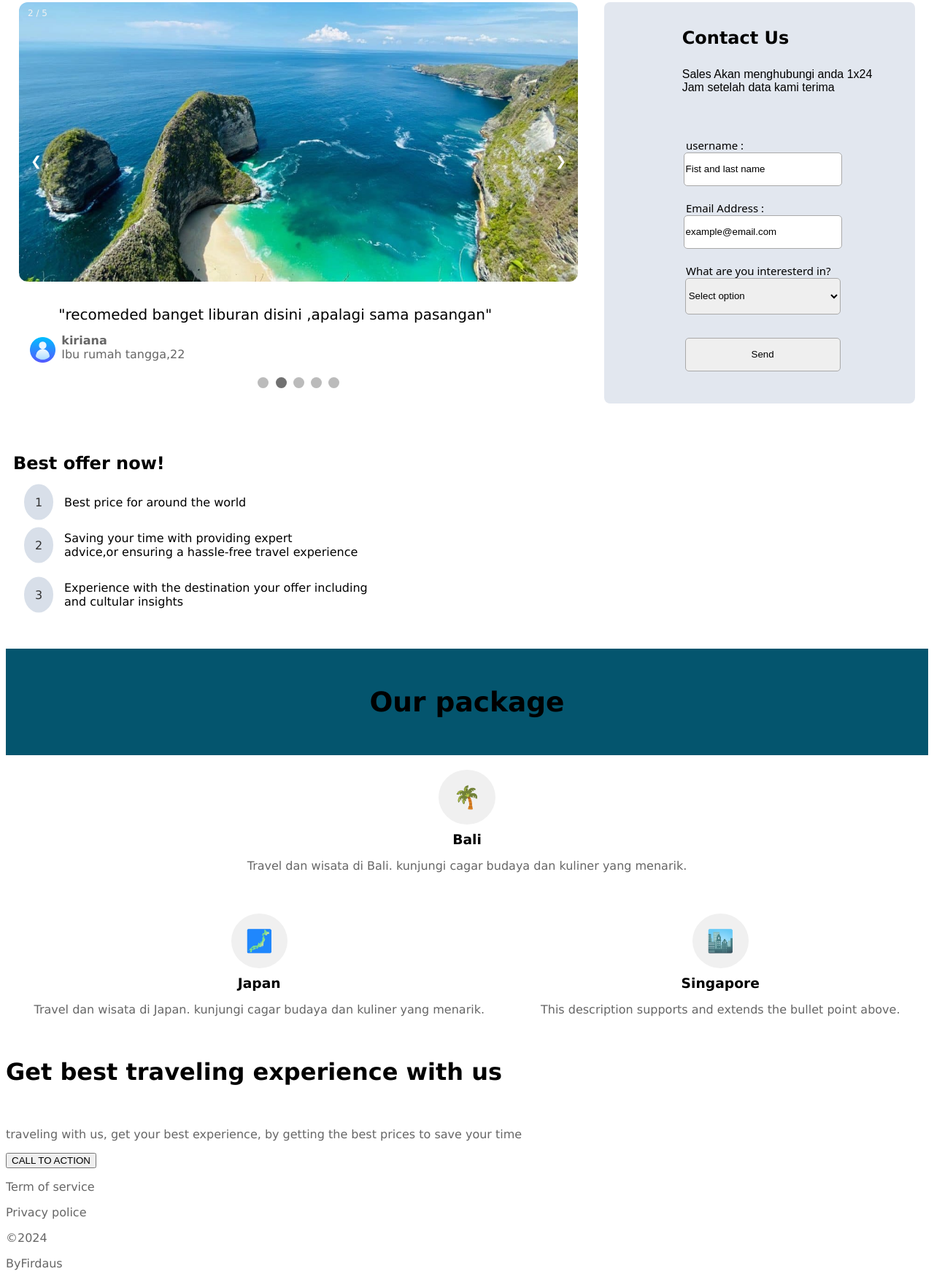
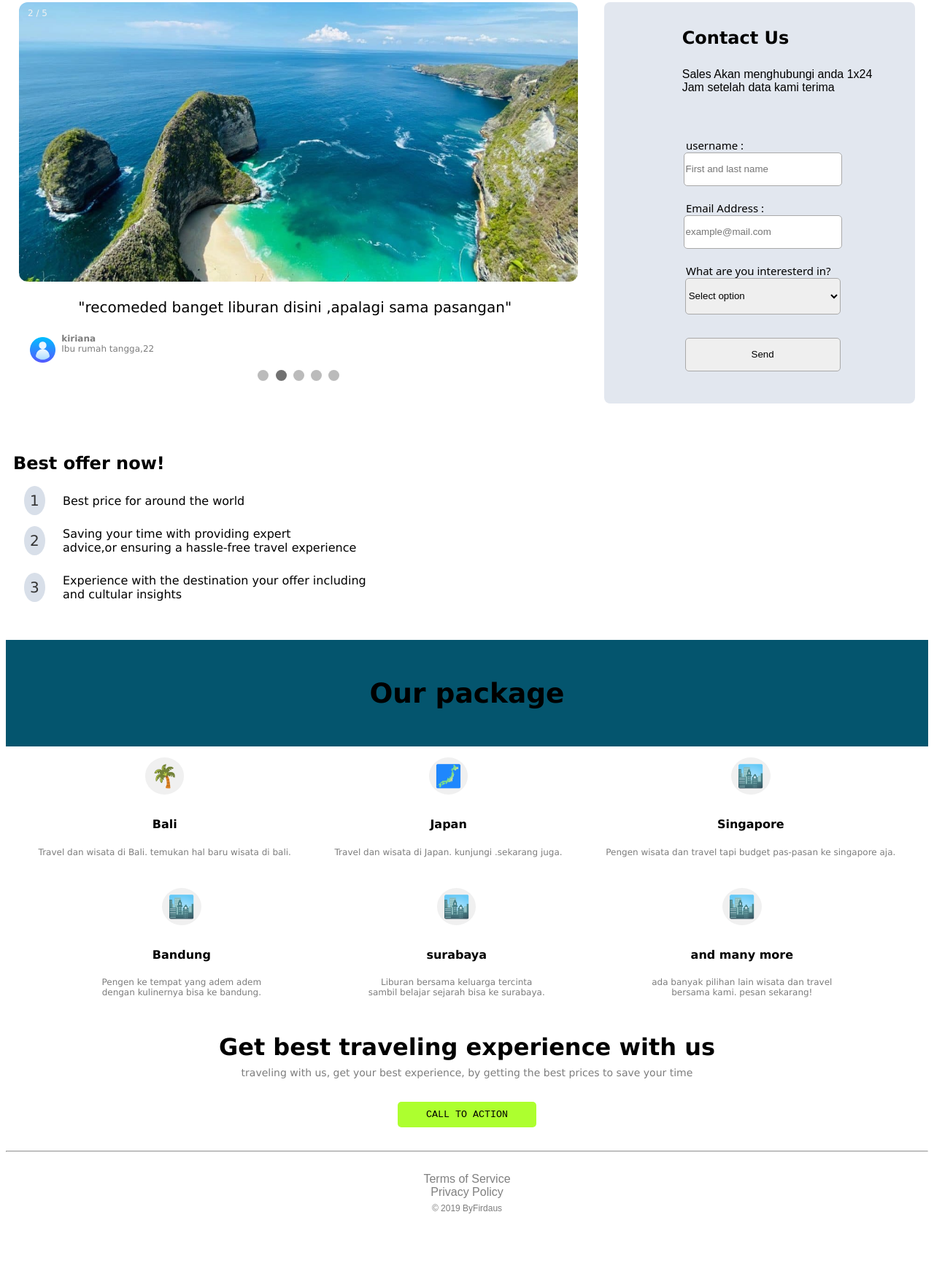
Before and after one commit to revou-fundamental-course/29-apr-24-MFirdausA, a plain HTML site: page index.html in a window 1280 px wide. Shown: the part 211-1968 px from the top of the page at 73% size. After the commit the page ends 1914 px from the top, so only its background shows below. Drawn offline with Linux system fonts and the light colour scheme.

Commit message:
add feature and style

```diff
--- a/css/style.css
+++ b/css/style.css
@@ -24,6 +24,15 @@
 
 }
 
+@media only screen and (max-width:480px) {
+    .nav-bar{
+        flex-direction: column;
+        margin-left: auto;
+        display: flex;
+    }
+
+}
+
 .content-header {
     text-align: center;
 }
@@ -38,6 +47,13 @@
 
 .main-content {
     display: flex;
+
+}
+
+@media only screen and (max-width:480px) {
+    .main-content{
+        flex-direction: column;
+    }
 
 }
 
@@ -60,6 +76,13 @@
     background-color: #d8dfe9bc;
     border: white;
     border-radius: 8px;
+
+}
+@media only screen and (max-width:480px) {
+    .item-right{
+    flex: auto;
+    justify-content: center;
+    }
 
 }
 
@@ -100,7 +123,7 @@
     border: 1px solid darkgrey;
 }
 
-#interests-opt {
+#optionForm {
     height: 50px;
     width: 50%;
     margin-left: 8px;
@@ -116,7 +139,9 @@
     border-radius: 5px;
     border: 1px solid darkgrey;
 }
-
+.send-form-btn>button:hover{
+    background-color: rgb(107, 107, 107);
+}
 /* start slide */
 * {
     box-sizing: border-box;
@@ -142,34 +167,6 @@ img {
     position: relative;
     margin: auto;
 }
-
-.prev,
-.next {
-    cursor: pointer;
-    position: absolute;
-    top: 50%;
-    width: auto;
-    padding: 16px;
-    margin-top: -55px;
-    color: white;
-    font-weight: bold;
-    font-size: 18px;
-    transition: 0.6s ease;
-    border-radius: 0 3px 3px 0;
-}
-
-/* Position the "next button" to the right */
-.next {
-    right: 0;
-    border-radius: 3px 0 0 3px;
-}
-
-/* On hover, add a black background color with a little bit see-through */
-.prev:hover,
-.next:hover {
-    background-color: rgba(0, 0, 0, 0.8);
-}
-
 /* Caption text */
 .text {
     color: #000000;
@@ -253,10 +250,12 @@ img {
 }
 
 #testimoni {
+    display: flex;
+    justify-content: center;
     text-align: center;
     margin-top: 70px;
     margin: 32px;
-    margin-left: -32px;
+    margin-left: -5px;
     flex: auto;
 }
 
@@ -276,8 +275,9 @@ img {
 }
 
 .features-list li {
-    border-radius: 50%;
-    padding: 10px;
+    border-radius: 100%;
+    border-top-width: -20px;
+    padding: 8px;
     margin: 10px 0;
     position: relative;
     margin-left: 20px;
@@ -292,9 +292,12 @@ img {
     left: -45px;
     top: 50%;
     transform: translateY(-50%);
-    padding: 15px;
+    padding: 10px;
+    background-color: #D8DFE9;
     border-radius: 50%;
-    background-color: #D8DFE9;
+    display: inline-block;
+    padding: 8px;
+    font-size: 20px;
 }
 
 /* end-list benefit */
@@ -315,21 +318,26 @@ img {
 
 .destination-container {
     display: flex;
-    justify-content: space-around;
+    flex-direction: row;
+    justify-content: space-evenly;
     flex-wrap: wrap;
 }
 
 .destination {
     text-align: center;
-    margin: 20px;
+    margin: 15px;
+    justify-content: space-between;
 }
 
 .icon {
     background-color: #f0f0f0;
     border-radius: 50%;
     display: inline-block;
-    padding: 20px;
+    padding: 8px;
+    margin: 0 auto 10px;
     font-size: 30px;
+    justify-content: center;
+    align-items: center;
 }
 
 h3 {
@@ -337,5 +345,62 @@ h3 {
 }
 
 p {
-    color: #666;
+    color: #7d7d7d;
+    font-size: 12px;
 }
+
+/* end destination */
+
+/* start footer */
+.closing-headline{
+    text-align: center;
+}
+.closing-headline>p{
+    margin-top: -32px;
+    font-size: 14px;
+}
+.end-content>.btn-cta>button{
+    width: 15%;
+    padding-top: 10px;
+    padding-bottom: 10px;
+    border-radius: 5px;
+    background-color: greenyellow;
+    font-family: monospace;
+    border: none;
+}
+a:link{
+    text-decoration: none;
+}
+.end-content>.btn-cta>button>a{
+    color: #000000;
+}
+div.btn-cta{
+    margin-top: 32px;
+    margin-bottom: 32px ;
+    display: flex;
+    justify-content: center;
+}
+.btn-cta>button:hover{
+    background-color: rgb(5, 247, 74);
+}
+div.copyright{
+    display: flex;
+    justify-content: center;
+}
+.copyright p{
+    text-align: center;
+    margin-top: -12px;
+
+}
+.copyright {
+    display: flex;
+    flex-direction: column;
+    align-items: center;
+    font-family: Arial, sans-serif;
+    color: grey;
+    background-color: white;
+    padding: 20px;
+}
+.footer-link{
+    margin: 5px-;
+}
--- a/index.html
+++ b/index.html
@@ -16,6 +16,7 @@
             <button id="home-btn" class="active" href="#home">Home</button>
             <button href="#news">Our package</button>
             <button href="#contact">Call Us</button>
+
         </nav>
     </header>
     <hr>
@@ -29,7 +30,7 @@
     <!-- end header -->
 
     <!-- start main content -->
-    <section class="main-content">
+    <section id="fillform" class="main-content">
 
         <!-- left-start content -->
         <!-- start autoslide show -->
@@ -96,8 +97,6 @@
                             Content creator,25</p>
                     </div>
                 </div>
-                <a class="prev" onclick="plusSlides(-1)">❮</a>
-                <a class="next" onclick="plusSlides(1)">❯</a>
             </div>
             <div class="grup-dot">
                 <span class="dot"></span>
@@ -120,17 +119,17 @@
             </header>
 
             <section class="item-form">
-                <label for="username">username :</label>
+                <label for="form-username">username :</label>
                 <br>
-                <input type="text" name="username" id="username" value="Fist and last name">
+                <input type="text" id="form-username" placeholder="First and last name" !required >
                 <br>
-                <label for="email">Email Address :</label>
+                <label for="formEmail">Email Address :</label>
                 <br>
-                <input type="text" name="email" id="username" value="example@email.com">
+                <input type="email" id="formEmail" placeholder="example@mail.com" !required  >
                 <br>
-                <label for="interests-opt">What are you interesterd in?</label>
+                <label for="optionForm">What are you interesterd in?</label>
                 <br>
-                <select id="interests-opt">
+                <select id="optionForm" >
                     <option value="" disabled selected>Select option</option>
                     <option value="option1">Bali</option>
                     <option value="option2">japan</option>
@@ -160,43 +159,64 @@
     <section class="our-package-content">
         <h1>Our package</h1>
     </section>
-    <section>
-        <div class="destination-container">
-            <div class="destination">
-                <div class="icon">🌴</div>
-                <h3>Bali</h3>
-                <p>Travel dan wisata di Bali. kunjungi cagar budaya dan kuliner yang menarik.</p>
+        <section class="package-tour">
+            <div class="destination-container">
+                <div class="destination">
+                    <div class="icon">🌴</div>
+                    <h4>Bali</h4>
+                    <p>Travel dan wisata di Bali. temukan hal baru wisata di bali.</p>
             </div>
             <div class="destination">
                 <div class="icon">🗾</div>
-                <h3>Japan</h3>
-                <p>Travel dan wisata di Japan. kunjungi cagar budaya dan kuliner yang menarik.</p>
+                <h4>Japan</h4>
+                <p>Travel dan wisata di Japan. kunjungi .sekarang juga.</p>
             </div>
             <div class="destination">
                 <div class="icon">🏙️</div>
-                <h3>Singapore</h3>
-                <p>This description supports and extends the bullet point above.</p>
+                <h4>Singapore</h4>
+                <p>Pengen wisata dan travel tapi budget pas-pasan ke singapore aja. </p>
+            </div>
+            <div class="destination">
+                <div class="icon">🏙️</div>
+                <h4>Bandung</h4>
+                <p>Pengen ke tempat yang adem adem <br> dengan kulinernya bisa ke bandung. </p>
+            </div>
+            <div class="destination">
+                <div class="icon">🏙️</div>
+                <h4>surabaya</h4>
+                <p>Liburan bersama keluarga tercinta <br> sambil belajar sejarah bisa ke surabaya.</p>
+            </div>
+            <div class="destination">
+                <div class="icon">🏙️</div>
+                <h4>and many more</h4>
+                <p>ada banyak pilihan lain wisata dan travel <br> bersama kami. pesan sekarang!</p>
             </div>
             <!-- Add more destinations as needed -->
         </div>
     </section>
-    <footer>
+    <footer class="end-content">
         <div class="closing-headline">
             <h1>Get best traveling experience with us</h1><br>
             <p>traveling with us, get your best experience, by
             getting the best prices to save your time</p>
         </div>
-        <div class="input-form-btn">
+        <div class="btn-cta">
             <button type="button">CALL TO ACTION</button>
         </div>
-        <div class="copyright"></div>
-        <p>Term of service</p> <p>Privacy police</p>
-        <p>©2024</p> <p>ByFirdaus</p>
+
+        <hr>
+        <div class="copyright">
+            <a class="footer-link">Terms of Service</a>
+            <a class="footer-link">Privacy Policy</a>
+            <br>
+        <div class="copyright-by">
+            <p>© 2019  ByFirdaus</p>
+        </div>
+
+        </div>
 
     </footer>
 
-
-    <script src="js/script.js"></script>
 </body>
-
+<script src="js/script.js"></script>
 </html>
--- a/js/script.js
+++ b/js/script.js
@@ -1,22 +1,70 @@
-// ini js
+// form-validation
+function validation() {
+    let username = document.getElementById('form-username').value;
+    let email = document.getElementById('formEmail').value;
+    let interest = document.getElementById('optionForm').value;
+    console.log(username);
+    console.log(email);
+    console.log(interest);
+    if (username == '' || username == null) {
+        document.getElementById('form-username').style.border = '1px solid red';
+        alert('Username anda kosong, periksa kembali');
+    } else {
 
-function validation() {
-    console.log("good")
+    }
+    if (email == '' || email == null) {
+        document.getElementById('formEmail').style.border = '1px solid red';
+        alert('Email anda kosong, periksa kembali');
+
+    } else {
+        if (!isValidEmail(email)) {
+            alert("Email anda tidak valid!, periksa kembali");
+            return false;
+        }
+    }
+
+    if (interest == '' || interest == null) {
+        document.getElementById('optionForm').style.border = '1px solid red';
+        alert('Option anda kosong, periksa kembali');
+    } else {
+
+    }
+}
+// send button
+document.getElementById('send-btn').addEventListener('click', () => validation())
+// validation email
+function isValidEmail(email) {
+    var emailPattern = /^[^\s@]+@[^\s@]+\.[^\s@]+$/;
+    return emailPattern.test(email);
 }
 
-document.getElementById('send-btn').addEventListener('click', () => validation())
+//send to local storage
+function sendContact() {
+    let username = document.getElementById('form-username').value;
+    let email = document.getElementById('formEmail').value;
+    let interest = document.getElementById('optionForm').value;
 
+    if (username && email && interest) {
+        alert(`${username}, thanks for registering.`);
+        // Save form data to localStorage
+        localStorage.setItem('form-username', username);
+        localStorage.setItem('formEmail', email);
+        localStorage.setItem('optionForm', interest);
 
+        // Display the saved data on the webpage
+        document.getElementById('display').innerHTML = `
+            <p>Your Name: ${username}</p>
+            <p>Email Address: ${email}</p>
+            <p>Interested in: ${interest}</p>
+        `;
+    } else {
+        alert("There was an error. Please fill in all fields.");
+    }
+}
+
+// auto slide
 let slideIndex = 0;
 showSlides();
-
-// function plusSlides(n) {
-//     showSlides(slideIndex -= n);
-// }
-
-// function currentSlide(n) {
-//     showSlides(slideIndex = n);
-// }
 
 function showSlides() {
     let i;
```
